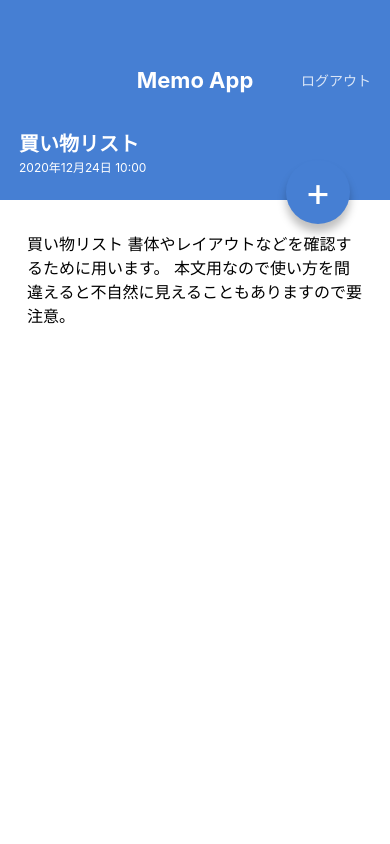
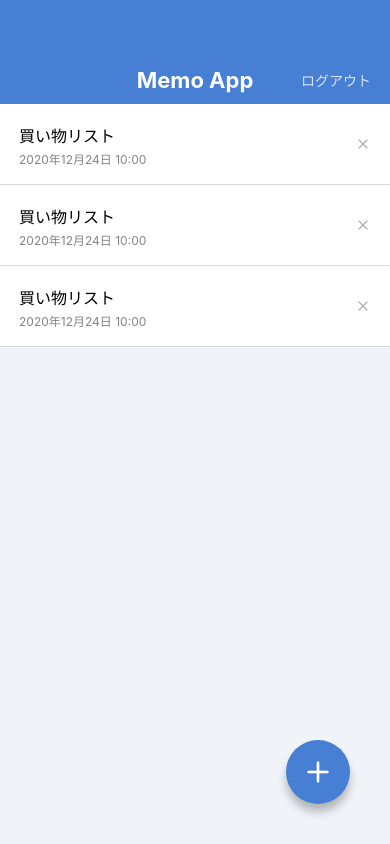
Before and after one commit to aizak2118/MemoApp, a React Native app: screen /MemoList in a window 390 px wide. Built offline with nearby package versions, Linux system fonts and the light colour scheme.

Commit message:
Install @expo/vector-icons

```diff
--- a/App.jsx
+++ b/App.jsx
@@ -1,8 +1,8 @@
 import MemoListScreen from './src/screens/MemoListScreen';
-import MemoDetailScreen from './src/screens/MemoDetailScreen';
+// import MemoDetailScreen from './src/screens/MemoDetailScreen';
 
 export default function App() {
   return (
-    <MemoDetailScreen />
+    <MemoListScreen />
   );
 }
--- a/package.json
+++ b/package.json
@@ -9,6 +9,7 @@
     "web": "expo start --web"
   },
   "dependencies": {
+    "@expo/vector-icons": "^13.0.0",
     "expo": "~47.0.12",
     "expo-status-bar": "~1.4.2",
     "expo-updates": "~0.15.6",
--- a/src/components/CircleButton.jsx
+++ b/src/components/CircleButton.jsx
@@ -1,19 +1,20 @@
-import { View, Text, StyleSheet } from 'react-native';
+import { View, StyleSheet } from 'react-native';
 // eslint-disable-next-line import/no-extraneous-dependencies
 import { string, shape } from 'prop-types';
+import { Feather } from '@expo/vector-icons';
 
 export default function CircleButton(props) {
-  const { children, style } = props;
+  const { style, name } = props;
   return (
     <View style={[styles.circleButton, style]}>
-      <Text style={styles.circleButtonLabel}>{children}</Text>
+      <Feather name={name} size={32} color="white" />
     </View>
   );
 }
 
 CircleButton.propTypes = {
-  children: string.isRequired,
   style: shape(),
+  name: string.isRequired,
 };
 
 CircleButton.defaultProps = {
--- a/src/components/MemoList.jsx
+++ b/src/components/MemoList.jsx
@@ -1,4 +1,5 @@
 import { StyleSheet, Text, View } from 'react-native';
+import { Feather } from '@expo/vector-icons';
 
 export default function MemoList() {
   return (
@@ -9,7 +10,7 @@ export default function MemoList() {
           <Text style={styles.memoListItemDate}>2020年12月24日 10:00</Text>
         </View>
         <View>
-          <Text>X</Text>
+          <Feather name="x" size={16} color="#B0B0B0" />
         </View>
       </View>
       <View style={styles.memoListItem}>
@@ -18,7 +19,7 @@ export default function MemoList() {
           <Text style={styles.memoListItemDate}>2020年12月24日 10:00</Text>
         </View>
         <View>
-          <Text>X</Text>
+          <Feather name="x" size={16} color="#B0B0B0" />
         </View>
       </View>
       <View style={styles.memoListItem}>
@@ -27,7 +28,7 @@ export default function MemoList() {
           <Text style={styles.memoListItemDate}>2020年12月24日 10:00</Text>
         </View>
         <View>
-          <Text>X</Text>
+          <Feather name="x" size={16} color="#B0B0B0" />
         </View>
       </View>
 
--- a/src/screens/MemoDetailScreen.jsx
+++ b/src/screens/MemoDetailScreen.jsx
@@ -1,4 +1,6 @@
-import { StyleSheet, Text, View, ScrollView } from 'react-native';
+import {
+  StyleSheet, Text, View, ScrollView,
+} from 'react-native';
 
 import AppBar from '../components/AppBar';
 import CircleButton from '../components/CircleButton';
@@ -20,7 +22,7 @@ export default function MemoDetailScreen() {
         </Text>
       </ScrollView>
 
-      <CircleButton style={{ top: 160, bottom: 'auto' }}>+</CircleButton>
+      <CircleButton style={{ top: 160, bottom: 'auto' }} name="edit-2" />
     </View>
   );
 }
--- a/src/screens/MemoListScreen.jsx
+++ b/src/screens/MemoListScreen.jsx
@@ -9,7 +9,7 @@ export default function MemoListScreen() {
     <View style={styles.container}>
       <AppBar />
       <MemoList />
-      <CircleButton>+</CircleButton>
+      <CircleButton name="plus" />
     </View>
   );
 }
```
Also changed, not shown: 1 other file (tests, documents, lock files or other folders).
